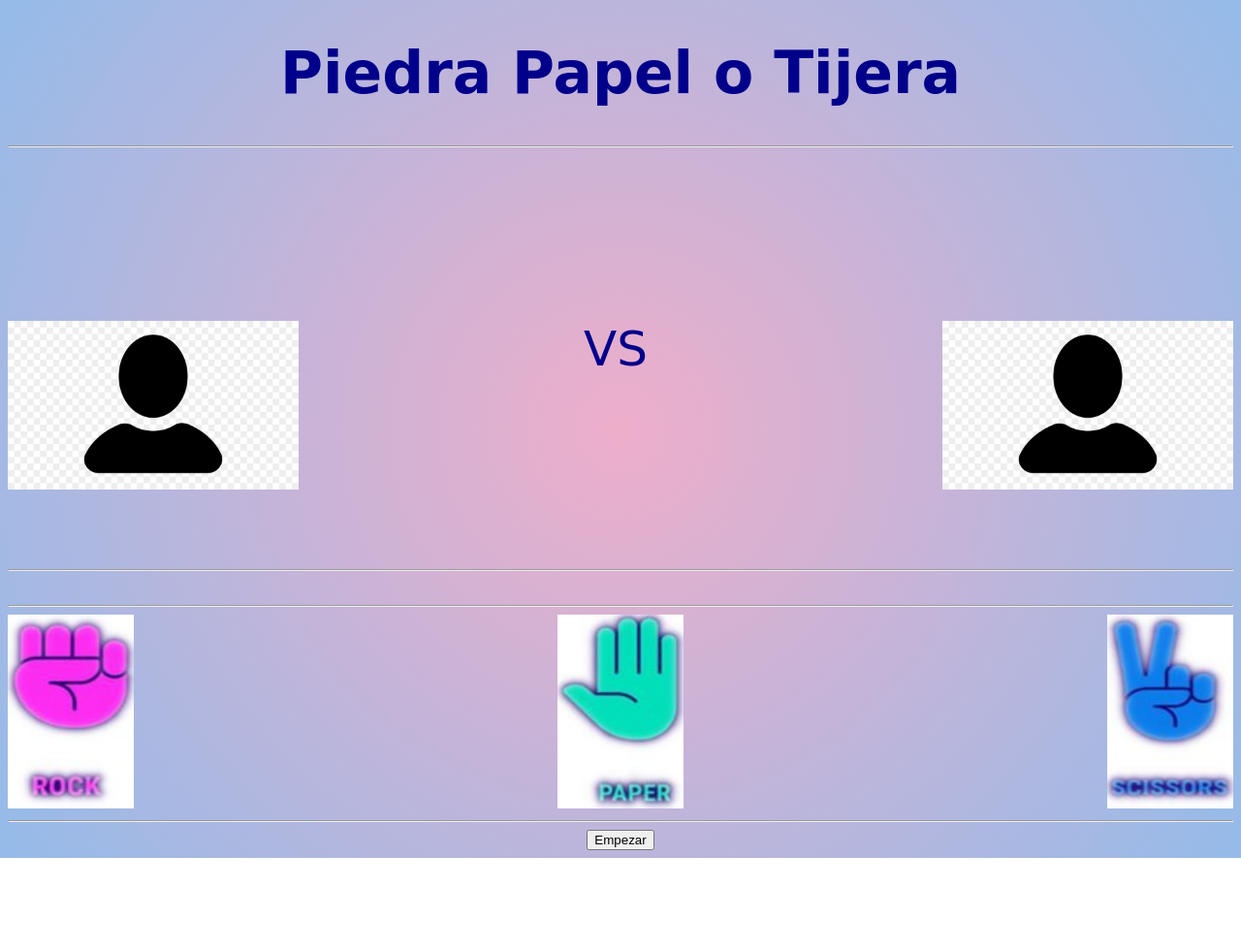
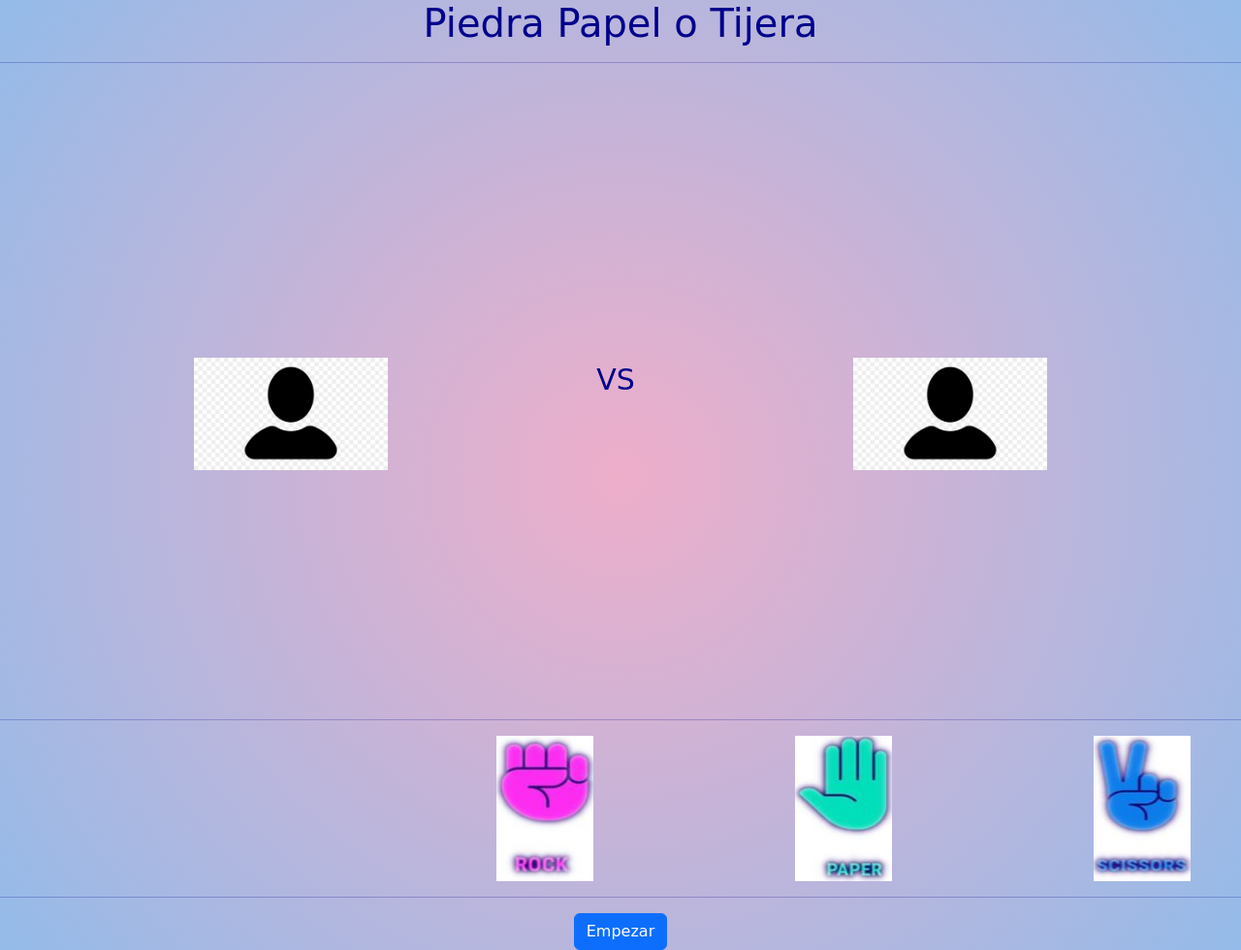
Before and after one commit to SladeSylvain/Piedra-Papel-o-Tijera, a plain HTML site: page Piedra,Papel,Tijera/index.html in a window 1280 px wide. Shown: the whole page at 97% size. Before the commit the page ends 885 px from the top, so only its background shows below. Drawn offline with nearby package versions, Linux system fonts and the light colour scheme.

Commit message:
cree la carpeta js

```diff
--- a/Piedra,Papel,Tijera/assets/css/styles.css
+++ b/Piedra,Papel,Tijera/assets/css/styles.css
@@ -1,71 +1,89 @@
+
 body{
     background: rgb(238,174,202);
-    background: radial-gradient(circle, rgba(238,174,202,1) 0%, rgba(148,187,233,1) 100%);    text-align: center;
+    background: radial-gradient(circle, rgba(238,174,202,1) 0%, rgba(148,187,233,1) 100%);
+    text-align: center;
     font-family: cursive;
-    color:darkblue
-
-
-
+    color:darkblue;
+    margin: px;
 }
 
 header{
     font-size: 30px;
     margin:0%;
-
 }
 
 .VS{
     display: inline;
     margin-right: 10px;
     text-align: center;
-    font-size: 50px;
+    font-size: 30px;
 }
 
-
 .usuario{
-
     color:darkblue;
-
-
 }
 
 .pc{
-
     color:darkblue;
-
 }
 
 .user{
     float: left;
+
 }
 
 .computer{
     float: right;
 }
 
-
-
 .img_usuario{
     float: left;
     display: inline;
-
+    width: 200px;
 }
 
 .imgpc{
     float:right;
     display: inline;
+    width: 200px;
+}
+
+.piedra{
+    color: aliceblue;
+    float: left;
+    width: 100px;
+    height: 150px;
+    margin-left: 400px;
+}
+.papel{
+    color: aliceblue;
+    width: 100px;
+    height: 150px;
+}
+.tijera{
+    color: aliceblue;
+    float: right;
+    width: 100px;
+    height: 150px;
+}
+
+.container{
+    margin-left: 100px;
+    margin-right: 100px;
+
+}
+
+.game{
+    margin-left: 200px;
+    margin-right: 200px;
 }
 
 
 
-.piedra{
-    color: aliceblue;
-    float: left;
+.botonton{
+    text-align: center;
+    display: center;
+    margin-left: 400px;
+    margin-right: 400px;
 }
-.papel{
-    color: aliceblue;
-}
-.tijera{
-    color: aliceblue;
-    float: right;
-}
--- a/Piedra,Papel,Tijera/index.html
+++ b/Piedra,Papel,Tijera/index.html
@@ -4,56 +4,45 @@
     <meta charset="UTF-8">
     <meta name="viewport" content="width=device-width, initial-scale=1.0">
     <title>PiedraPapeloTijera</title>
+    <link href="https://cdn.jsdelivr.net/npm/bootstrap@5.3.3/dist/css/bootstrap.min.css" rel="stylesheet" integrity="sha384-QWTKZyjpPEjISv5WaRU9OFeRpok6YctnYmDr5pNlyT2bRjXh0JMhjY6hW+ALEwIH" crossorigin="anonymous">
     <link rel="stylesheet" href="assets/css/styles.css">
+    <script src="assets/js/main.js"></script>
 </head>
 <body>
-    <header><h1>Piedra Papel o Tijera</h1></header>
+    <header class="header"><h1>Piedra Papel o Tijera</h1></header>
     <hr>
-    <br>
-    <br>
-    <br>
-    <br>
-    <br>
-    <br>
-    <br>
-    <br>
-    <br>
-
+    <br><br><br><br><br><br><br><br><br><br><br><br>
+    <article class="game">
         <section class="user">
-        <img src="assets/img/user.jpg" alt="user" width="300" >
+            <img class="img_usuario" src="assets/img/user.jpg" alt="user" width="300">
         </section>
 
         <p class="VS">VS</p>
 
         <section class="computer">
-        <img src="assets/img/user.jpg" alt="computer" width="300">
-
+            <img class="imgpc" src="assets/img/user.jpg" alt="computer" width="300">
         </section>
-    <br>
-    <br>
-    <br>
-    <br>
-    <br>
-    <br>
-    <br>
-    <br>
-    <br>
-    <br>
-    <br>
+    </article>
+    <br><br><br><br><br><br><br><br><br><br><br><br><br>
     <hr>
-    <br>
-<hr>
-    <article>
-        <img class="piedra" src="assets/img/piedra.jpg" alt="piedra" width="130" height="200" >
-        <img class="papel" src="assets/img/papel.jpg" alt="papel" width="130" height="200">
-        <img class="tijera" src="assets/img/tijera.jpg" alt="tijera" width="130" height="200">
+    <article class="container">
+        <img class="piedra" src="assets/img/piedra.jpg" alt="piedra"  >
+        <img class="papel" src="assets/img/papel.jpg" alt="papel" >
+        <img class="tijera" src="assets/img/tijera.jpg" alt="tijera" >
     </article>
     <hr>
+    <footer class="boton">
+        <input type="button" class="btn btn-primary" value="Empezar">
+        <script>
+            $(document).ready(function(){
+                $("#boton").click(function(event){
+                    event.preventDefault();
 
-    <footer class="boton">
-        <input type="button" value="Empezar" height="100">
+                    alert("Redireccionando a Google...");
+
+                });
+            });
+        </script>
     </footer>
-
-
 </body>
 </html>
```
Also changed, not shown: Piedra,Papel,Tijera/assets/js/main.js (added). Lines whose indentation alone changed are shown as unchanged.
